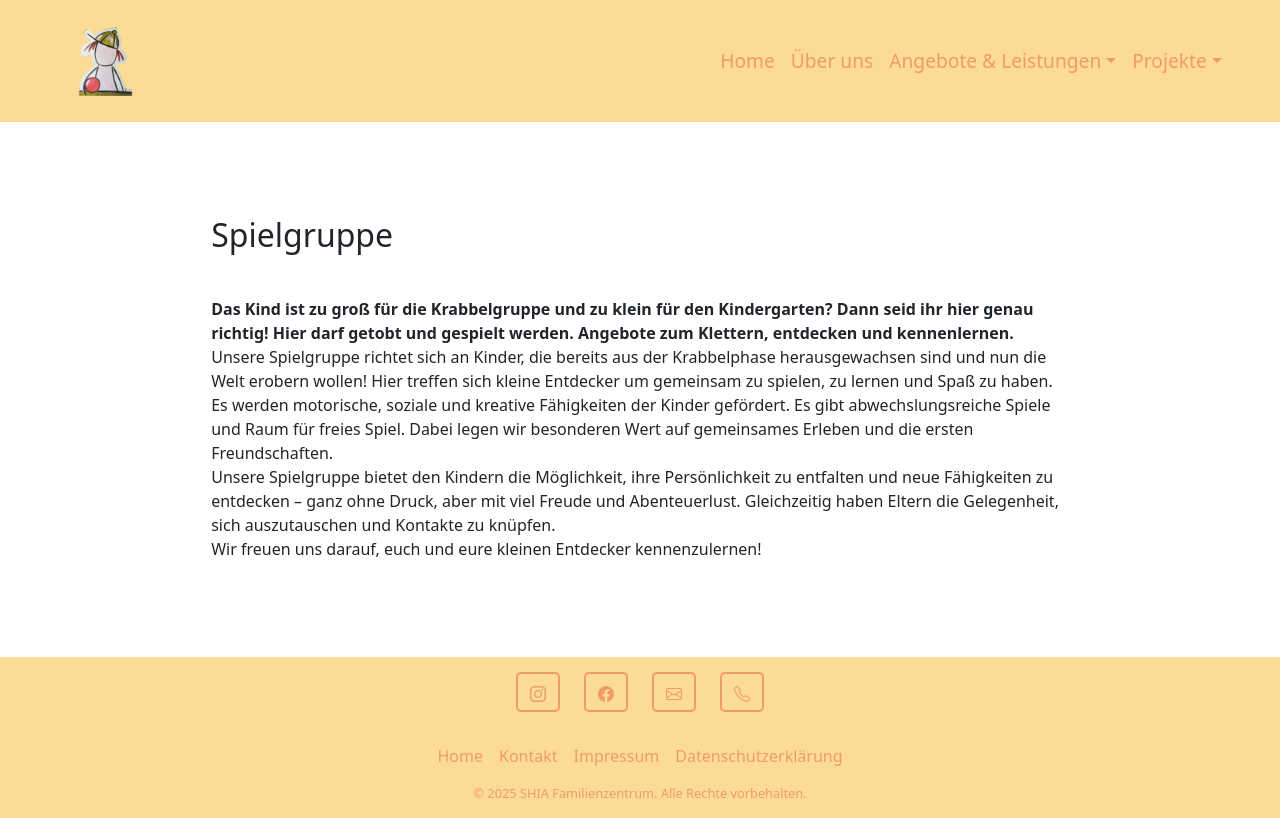
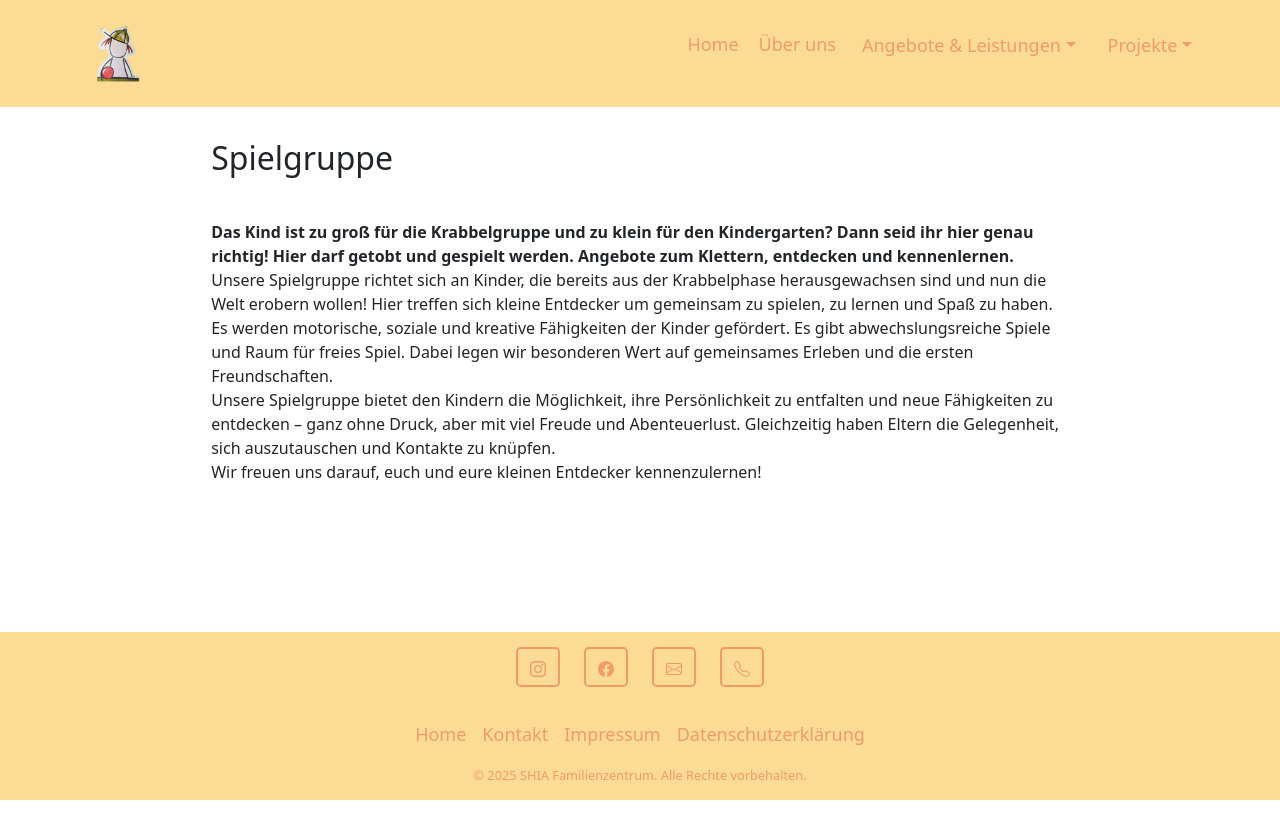
Before and after one commit to sebastianbraeutigam/shia-familienzentrum-website, a React (Create React App) app: page /shia-familienzentrum-website/angebote-leistungen/spielgruppe in a window 1280 px wide. Built offline with nearby package versions, Linux system fonts and the light colour scheme.

Commit message:
Change Navbar and Styling

```diff
--- a/src/components/Footer/footer.css
+++ b/src/components/Footer/footer.css
@@ -12,18 +12,24 @@ footer {
     cursor: pointer;
 }
 
+footer .nav-link.active,
+footer .nav-link:hover {
+    color: #EF9C66 !important;
+}
+
 .custom-btn:hover {
     background-color: #ef9d66ca !important;
-    color: white !important;
+    color: #fefefe !important;
 }
 
 footer p {
     font-size: 0.8em;
     margin-bottom: 0;
+    color: #EF9C66;
 }
 
 a.teleNumber,
-td>a{
+td > a{
     text-decoration: none !important;
     color: rgb(33 37 41);
 }
--- a/src/components/Header/header.css
+++ b/src/components/Header/header.css
@@ -1,47 +1,119 @@
-header {
-    margin-bottom: 5%;
-}
-
 .navbar {
-    padding-left: 3vw !important;
-    padding-right: 3vw !important;
-}
-
-nav a,
-nav button,
-footer p{
-    color: #EF9C66 !important;
-}
-
-.dropdown-item:hover{
-    background-color: #EF9C66 !important;
-    color: white !important;
-}
-
-.dropdown-item.active{
-    background-color: #C8CFA0 !important;
-    color: white !important;
-}
-
-.imgTag {
-    width: 15%;
+    display: flex;
+    justify-content: space-between;
+    align-items: center;
+    background-color: #FCDC94;
+    padding: 10px 20px;
 }
 
 .navbar-brand img {
-    min-width: 100px;
-    max-width: 60%;
-    width: 250px;
-    padding-left: 0.5em;
+    height: auto;
+    width: 6vw;
+    max-width: 120px;
+    min-width: 50px;
+}
+
+.hamburger {
+    color: #EF9C66;
+    display: none;
+    font-size: 24px;
+    background: none;
+    border: none;
+    cursor: pointer;
+}
+
+.nav-links {
+    display: flex;
+    list-style: none;
+    gap: 20px;
+}
+
+.nav-links.open {
+    display: block;
+    position: absolute;
+    top: 60px;
+    left: 0;
+    width: 100%;
+    background-color: #FCDC94;
+    padding: 10px 0;
+}
+
+.nav-link {
+    text-decoration: none;
+    color: #EF9C66;
+    font-size: 18px;
+}
+
+header .nav-link:focus,
+header .nav-link:hover,
+header .nav-link:active {
+    text-decoration: underline;
+    color: #EF9C66;
+}
+
+.dropdown {
+    position: relative;
+}
+
+.dropdown-toggle {
+    color: #EF9C66;
+    background: none;
+    border: none;
+    font-size: 18px;
+    cursor: pointer;
+}
+
+.dropdown-menu {
+    display: none;
+    position: absolute;
+    top: 100%;
+    left: 0;
+    background-color: #fefefe;
+    list-style: none;
+    padding: 10px;
+    box-shadow: 0 4px 6px rgba(0, 0, 0, 0.1);
+}
+
+.dropdown:hover .dropdown-menu {
+    display: block;
+}
+
+.dropdown-item {
+    text-decoration: none;
+    color: #EF9C66;
+    padding: 5px 10px;
+    display: block;
+}
+
+.dropdown-item.active {
+    color: #fefefe;
+    background-color: #EF9C66;
 
 }
 
-header .nav-link {
-    font-size: 1.2rem;
+.dropdown-item:hover {
+    color: #fefefe;
+    background-color: #FCDC94;
 }
 
-ul > li {
-    list-style-type: none;
+/* Responsive Styles */
+@media screen and (max-width: 768px) {
+    .hamburger {
+        display: block;
+    }
+
+    .nav-links {
+        display: none;
+        flex-direction: column;
+        align-items: center;
+    }
+
+    .nav-links.open {
+        display: flex;
+    }
+
+    .dropdown-menu {
+        position: static;
+        box-shadow: none;
+    }
 }
-.navlink:hover {
-    text-decoration: underline;
-}
--- a/src/components/Header/header.jsx
+++ b/src/components/Header/header.jsx
@@ -1,16 +1,9 @@
-import React, { useState, useEffect } from 'react';
-import { NavLink, useLocation } from 'react-router-dom';
+import React, { useState } from 'react';
+import { NavLink } from 'react-router-dom';
 import './header.css';
 
 const Header = () => {
     const [isMenuOpen, setIsMenuOpen] = useState(false);
-    const [angeboteIsHovered, setAngeboteIsHovered] = useState(false);
-    const [projectsIsHovered, setProjectsIsHovered] = useState(false);
-    const location = useLocation();
-
-    useEffect(() => {
-        setIsMenuOpen(false);
-    }, [location]);
 
     const toggleMenu = () => {
         setIsMenuOpen(!isMenuOpen);
@@ -18,38 +11,6 @@ const Header = () => {
 
     const closeMenu = () => {
         setIsMenuOpen(false);
-    };
-
-    const handleMouseEnter = (menu) => {
-        if (menu === 'angebote') {
-            setAngeboteIsHovered(true);
-        } else if (menu === 'projects') {
-            setProjectsIsHovered(true);
-        }
-    };
-
-    const handleMouseLeave = (menu) => {
-        if (menu === 'angebote') {
-            setAngeboteIsHovered(false);
-        } else if (menu === 'projects') {
-            setProjectsIsHovered(false);
-        }
-    };
-
-    const renderDropdownMenu = (menu, items) => {
-        const isHovered = menu === 'angebote' ? angeboteIsHovered : projectsIsHovered;
-        return (
-            <li className={`nav-item dropdown ${isHovered ? 'show' : ''}`} onMouseEnter={() => handleMouseEnter(menu)} onMouseLeave={() => handleMouseLeave(menu)}>
-                <button className="nav-link dropdown-toggle" type="button" aria-expanded={isHovered}>
-                    {menu === 'angebote' ? 'Angebote & Leistungen' : 'Projekte'}
-                </button>
-                <ul className={`dropdown-menu dropdown-menu-end ${isHovered ? 'show' : ''}`} onClick={closeMenu}>
-                    {items.map((item, index) => (
-                        <li key={index}><NavLink className="dropdown-item" to={item.path} onClick={closeMenu}>{item.label}</NavLink></li>
-                    ))}
-                </ul>
-            </li>
-        );
     };
 
     const angeboteItems = [
@@ -69,27 +30,46 @@ const Header = () => {
 
     return (
         <header>
-            <nav className="navbar navbar-expand-md bg-*">
-                <div className="container-fluid">
-                    <NavLink className="navbar-brand imgTag" to="/" onClick={closeMenu}>
+            <nav className="navbar">
+                <div className="container">
+                    <NavLink className="navbar-brand" to="/" onClick={closeMenu}>
                         <img src={`${process.env.PUBLIC_URL}/assets/img/logoshia.png`} alt="Shia Logo" />
                     </NavLink>
-                    <button className={`navbar-toggler ${isMenuOpen ? '' : 'collapsed'}`} type="button" data-bs-toggle="collapse" data-bs-target="#navbarSupportedContent" aria-controls="navbarSupportedContent" aria-expanded={isMenuOpen ? 'true' : 'false'} aria-label="Toggle navigation" onClick={toggleMenu}>
-                        <span className="navbar-toggler-icon"></span>
+                    <button className="hamburger" onClick={toggleMenu}>
+                        ☰
                     </button>
-
-                    <div className={`collapse navbar-collapse ${isMenuOpen ? 'show' : ''}`} id="navbarSupportedContent">
-                        <ul className="navbar-nav ms-auto mb-2 mb-lg-0">
-                            <li className="nav-item">
-                                <NavLink className="nav-link navlink" to="/" onClick={closeMenu}>Home</NavLink>
-                            </li>
-                            <li className="nav-item" style={{whiteSpace: 'nowrap'}}>
-                                <NavLink className="nav-link navlink" to="/about" onClick={closeMenu}>Über uns</NavLink>
-                            </li>
-                            {renderDropdownMenu('angebote', angeboteItems)}
-                            {renderDropdownMenu('projects', projectsItems)}
-                        </ul>
-                    </div>
+                    <ul className={`nav-links ${isMenuOpen ? 'open' : ''}`}>
+                        <li>
+                            <NavLink className="nav-link" to="/" onClick={closeMenu}>Home</NavLink>
+                        </li>
+                        <li>
+                            <NavLink className="nav-link" to="/about" onClick={closeMenu}>Über uns</NavLink>
+                        </li>
+                        <li className="dropdown">
+                            <button className="dropdown-toggle">Angebote & Leistungen</button>
+                            <ul className="dropdown-menu">
+                                {angeboteItems.map((item, index) => (
+                                    <li key={index}>
+                                        <NavLink className="dropdown-item" to={item.path} onClick={closeMenu}>
+                                            {item.label}
+                                        </NavLink>
+                                    </li>
+                                ))}
+                            </ul>
+                        </li>
+                        <li className="dropdown">
+                            <button className="dropdown-toggle">Projekte</button>
+                            <ul className="dropdown-menu">
+                                {projectsItems.map((item, index) => (
+                                    <li key={index}>
+                                        <NavLink className="dropdown-item" to={item.path} onClick={closeMenu}>
+                                            {item.label}
+                                        </NavLink>
+                                    </li>
+                                ))}
+                            </ul>
+                        </li>
+                    </ul>
                 </div>
             </nav>
         </header>
--- a/src/styles/index.css
+++ b/src/styles/index.css
@@ -13,10 +13,6 @@
 
 header {
     max-height: 120px;
-}
-
-footer {
-    max-height: 170px;
 }
 
 header,
```
